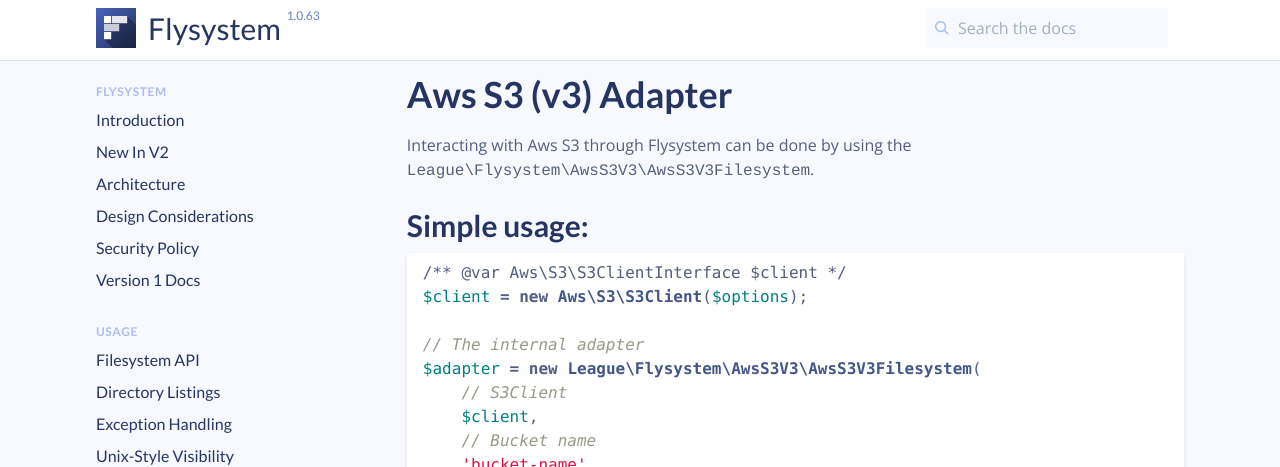
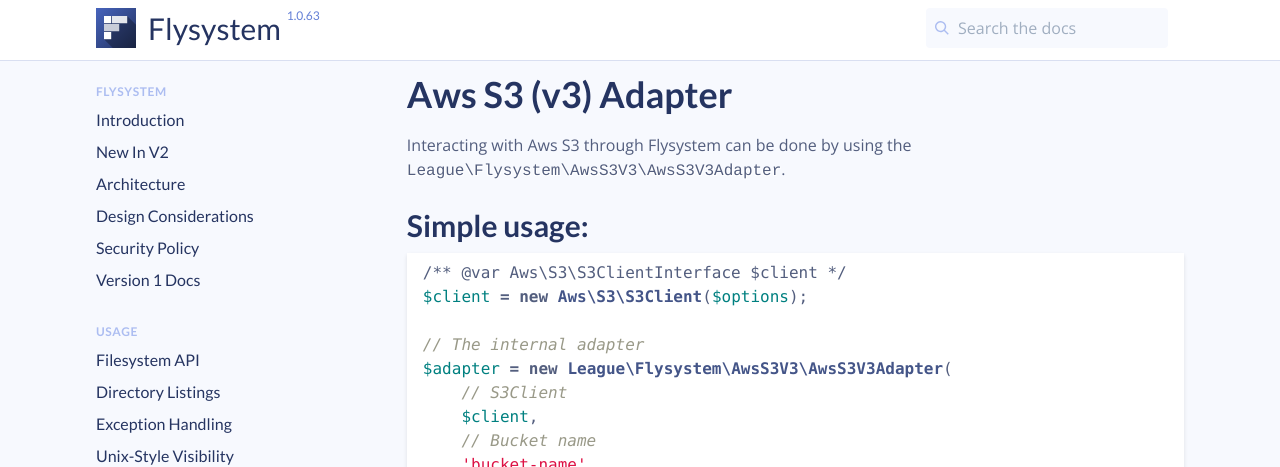
Before and after one commit to thephpleague/flysystem, a Jekyll site: the page built from v2/adapter/aws-s3-v3.md, in a window 1280 px wide and 1170 px high. Shown: the top 467 px of the window. Built offline with Jekyll 4.4.1, drawn with Linux system fonts in a browser that asks for light colours; comment, search, counter and statistics services are not loaded.

Commit message:
Renamed for 2.0.0-alpha.4

```diff
--- a/v2/adapter/aws-s3-v3.md
+++ b/v2/adapter/aws-s3-v3.md
@@ -5,7 +5,7 @@ permalink: /v2/docs/adapter/aws-s3-v3/
 ---
 
 Interacting with Aws S3 through Flysystem can be done
-by using the `League\Flysystem\AwsS3V3\AwsS3V3Filesystem`.
+by using the `League\Flysystem\AwsS3V3\AwsS3V3Adapter`.
 
 ## Simple usage:
 
@@ -14,7 +14,7 @@ by using the `League\Flysystem\AwsS3V3\AwsS3V3Filesystem`.
 $client = new Aws\S3\S3Client($options);
 
 // The internal adapter
-$adapter = new League\Flysystem\AwsS3V3\AwsS3V3Filesystem(
+$adapter = new League\Flysystem\AwsS3V3\AwsS3V3Adapter(
     // S3Client
     $client,
     // Bucket name
```
Also changed, not shown: v2/adapter/ftp.md (+3 -3 lines), v2/adapter/sftp.md (+2 -2 lines).
